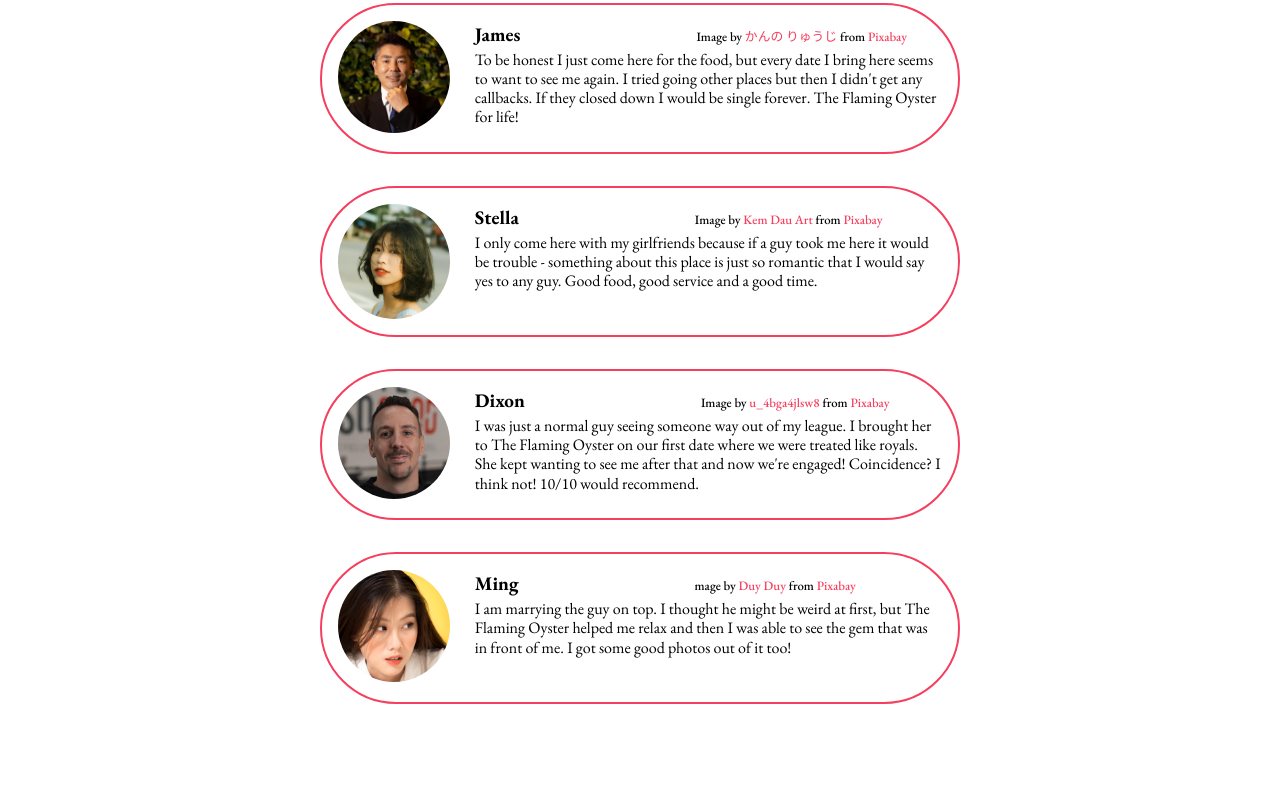
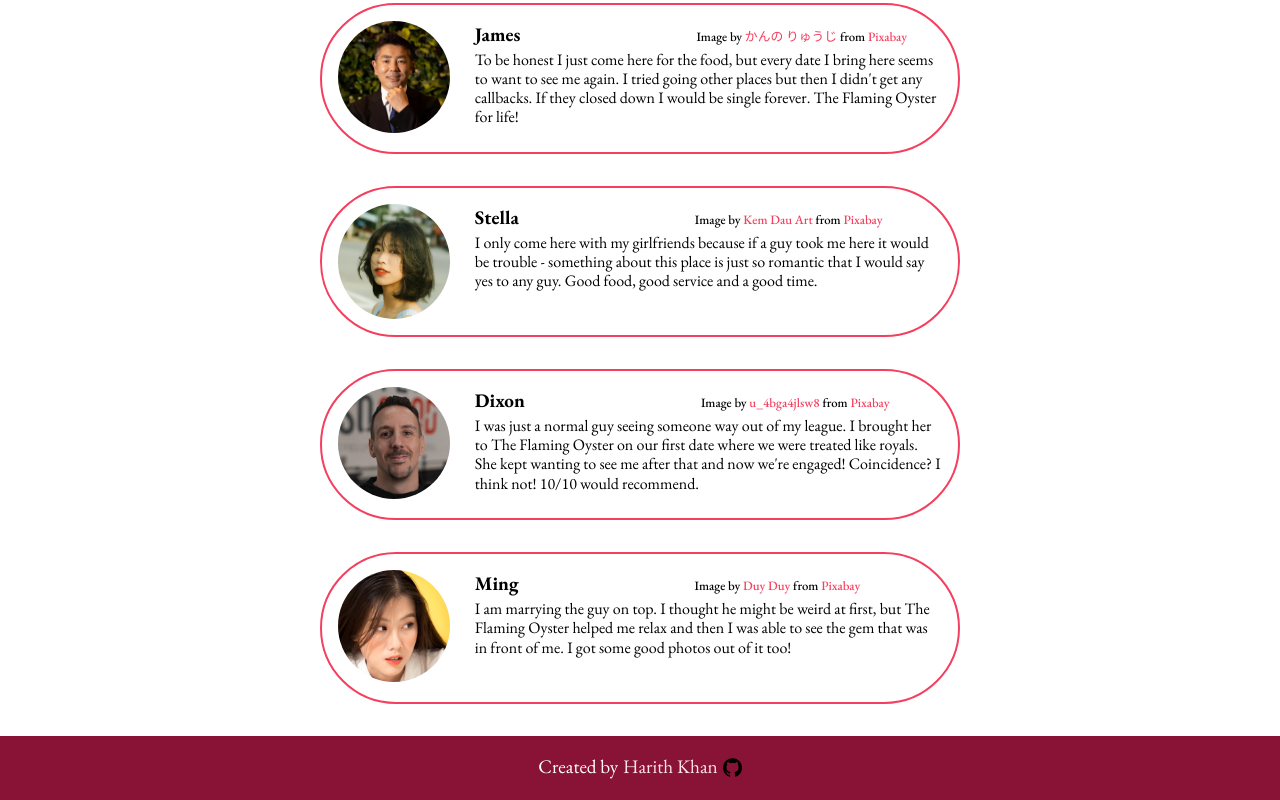
Before and after one commit to harithkhan/odin-restaurant-page, a website built with webpack: page src/template.html in a window 1280 px wide. Shown: the part 714-1514 px from the top of the page. Before the commit the page ends 1418 px from the top, so only its background shows below. Built offline with nearby package versions, Linux system fonts and the light colour scheme; a web font is replaced by a local one.

Commit message:
feat: add and style footer to the home page

```diff
--- a/src/style.css
+++ b/src/style.css
@@ -12,7 +12,6 @@
 body {
   line-height: 1.5;
   -webkit-font-smoothing: antialiased;
-  font-family: "EB Garamond", "Cormorant Garamond", "Lora", 'Times New Roman', Times, serif;
 }
 
 img, picture, video, canvas, svg {
@@ -43,6 +42,7 @@ h1, h2, h3, h4, h5, h6 {
 /* General Styling */
 
 :root {
+  --white-rose: #ffe4e6;
   --very-light-rose: #fda4af;
   --light-rose: #fb7185;
   --rose: #f43f5e;
@@ -56,6 +56,7 @@ body {
   display: flex;
   flex-direction: column;
   min-width: 80rem;
+  font-family: "EB Garamond", "Cormorant Garamond", "Lora", 'Times New Roman', Times, serif;
 }
 
 /* Header */
@@ -270,3 +271,37 @@ nav {
   line-height: 1.2;
   margin-left: 1rem;
 }
+
+/* Footer Styling */
+footer {
+  height: 4rem;
+  margin-top: 2rem;
+  display: flex;
+  justify-content: center;
+  align-items: center;
+  background-color: var(--bg-dark);
+}
+
+.credit {
+  display: flex;
+  align-items: center;
+  gap: 0.3rem;
+  color: white;
+  font-size: 1.2rem;
+}
+
+footer a {
+  text-decoration: none;
+  color: var(--white-rose);
+  transition: color 0.3s ease;
+  cursor: pointer;
+}
+
+footer a:hover {
+  color: var(--bg-very-dark);
+  }
+
+.credit img {
+  height: 1.2rem;
+  width: 1.2rem;
+}
--- a/src/template.html
+++ b/src/template.html
@@ -56,10 +56,13 @@
             </div>
             <div class="customer-container">
                 <img class="customer-img" src="./img/asian-2.jpg">
-                <h3 class="customer-name">Ming<div class="customer-img-credit">mage by <a href="https://pixabay.com/users/duy1111-20857330/?utm_source=link-attribution&utm_medium=referral&utm_campaign=image&utm_content=6126488">Duy Duy</a> from <a href="https://pixabay.com//?utm_source=link-attribution&utm_medium=referral&utm_campaign=image&utm_content=6126488">Pixabay</a></div></h3>
+                <h3 class="customer-name">Ming<div class="customer-img-credit">Image by <a href="https://pixabay.com/users/duy1111-20857330/?utm_source=link-attribution&utm_medium=referral&utm_campaign=image&utm_content=6126488">Duy Duy</a> from <a href="https://pixabay.com//?utm_source=link-attribution&utm_medium=referral&utm_campaign=image&utm_content=6126488">Pixabay</a></div></h3>
                 <p class="customer-review">I am marrying the guy on top. I thought he might be weird at first, but The Flaming Oyster helped me relax and then I was able to see the gem that was in front of me. I got some good photos out of it too!</p>
             </div>
         </div>
+        <footer>
+            <div class="credit">Created by<a href="https://github.com/harithkhan">Harith Khan</a><img src="img/github-icon.png"></div>
+        </footer>
     </div>
 </body>
 </html>
```
Also changed, not shown: src/img/github-icon.png (added). Lines whose indentation alone changed are shown as unchanged.
